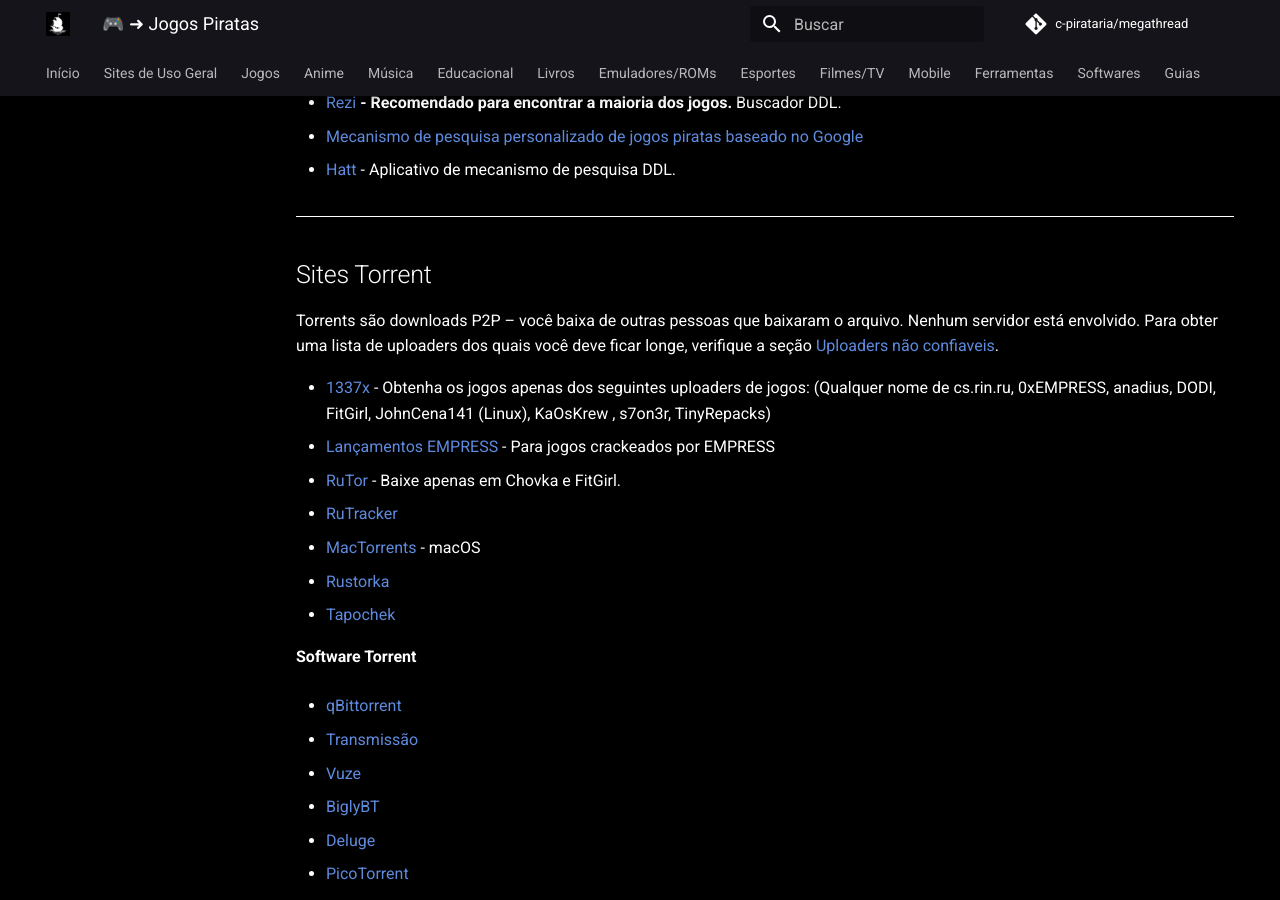
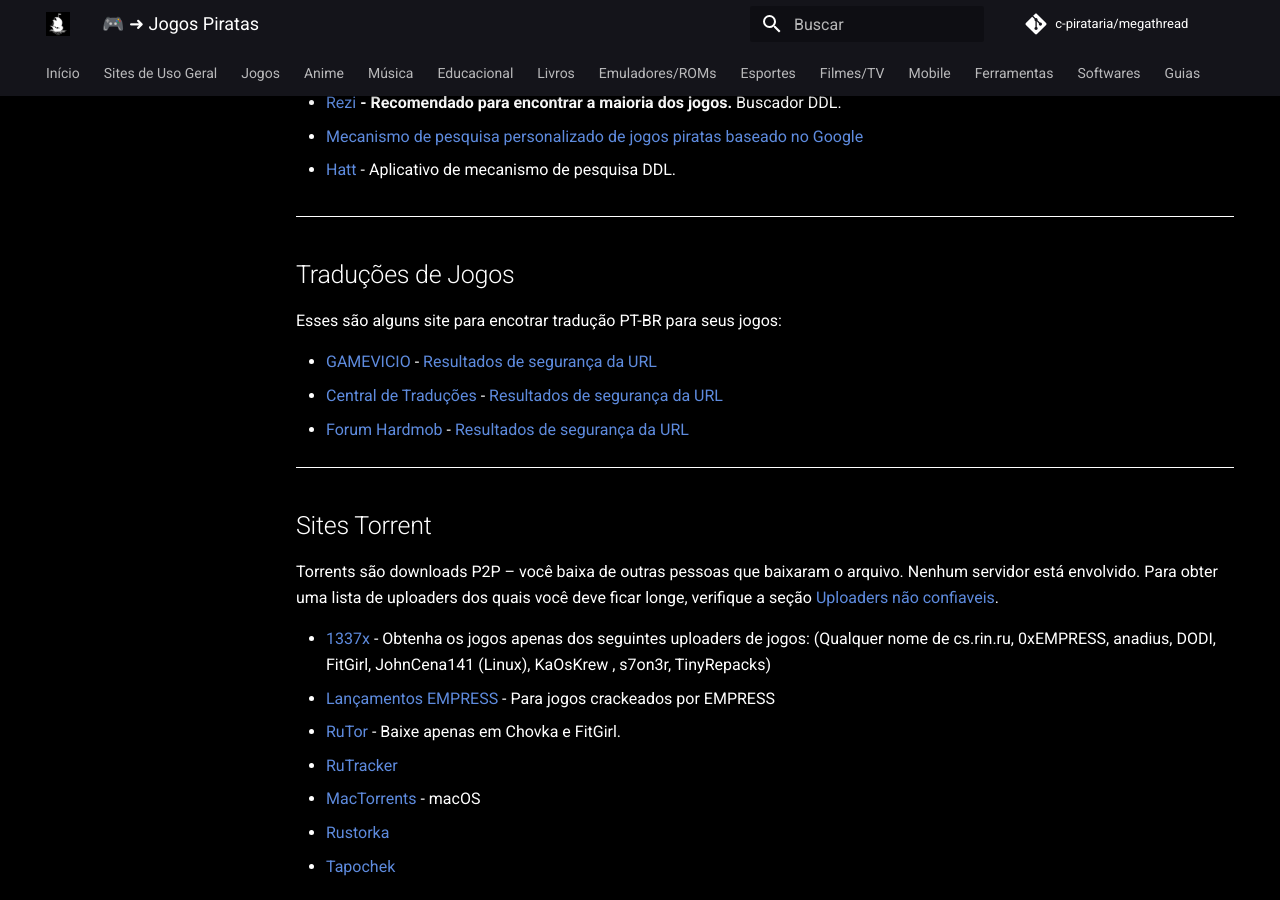
Before and after one commit to piratarialink/megathread_pirata, an MkDocs documentation site: the page built from docs/jogos-piratas.md, in a window 1280 px wide and 900 px high, scrolled down 1701 px. Built offline with MkDocs 1.6.1 and Material for MkDocs 9.7.7, drawn with Linux system fonts in a browser that asks for light colours; comment, search, counter and statistics services are not loaded.

Commit message:
Update jogos-piratas.md

```diff
--- a/docs/jogos-piratas.md
+++ b/docs/jogos-piratas.md
@@ -52,6 +52,14 @@ Esses são buscadores fáceis para encontrar seus jogos:
 - [Mecanismo de pesquisa personalizado de jogos piratas baseado no Google](https://cse.google.com/cse?cx=20c2a3e5f702049aa)
 
 - [Hatt](https://github.com/FrenchGithubUser/Hatt) - Aplicativo de mecanismo de pesquisa DDL.
+
+---
+## Traduções de Jogos
+Esses são alguns site para encotrar tradução PT-BR para seus jogos:
+
+- [GAMEVICIO](https://www.gamevicio.com/traducoes/) - [Resultados de segurança da URL](https://www.urlvoid.com/scan/gamevicio.com/)
+- [Central de Traduções](https://www.centraldetraducoes.net.br/) - [Resultados de segurança da URL](https://www.urlvoid.com/scan/centraldetraducoes.net.br/)
+- [Forum Hardmob](https://www.hardmob.com.br/threads/130505-Traducoes-de-Jogos) - [Resultados de segurança da URL](https://www.urlvoid.com/scan/hardmob.com.br/)
 
 ---
 ## Sites Torrent
```
